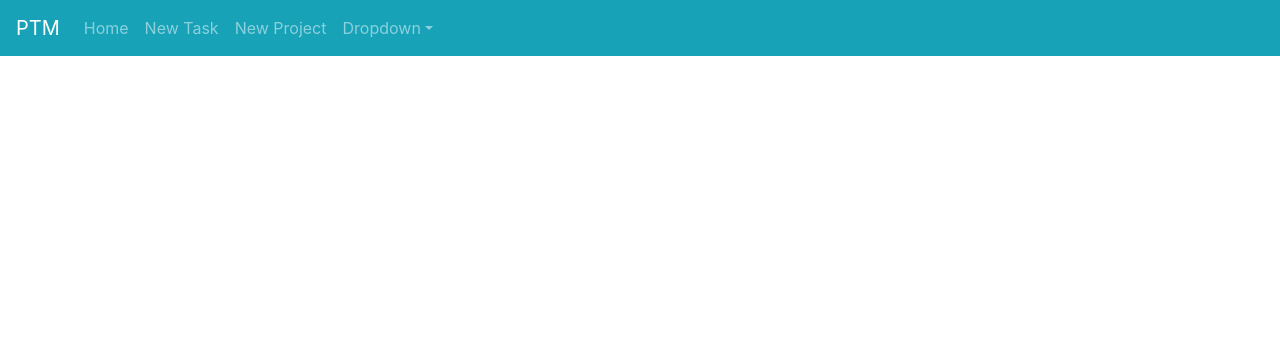
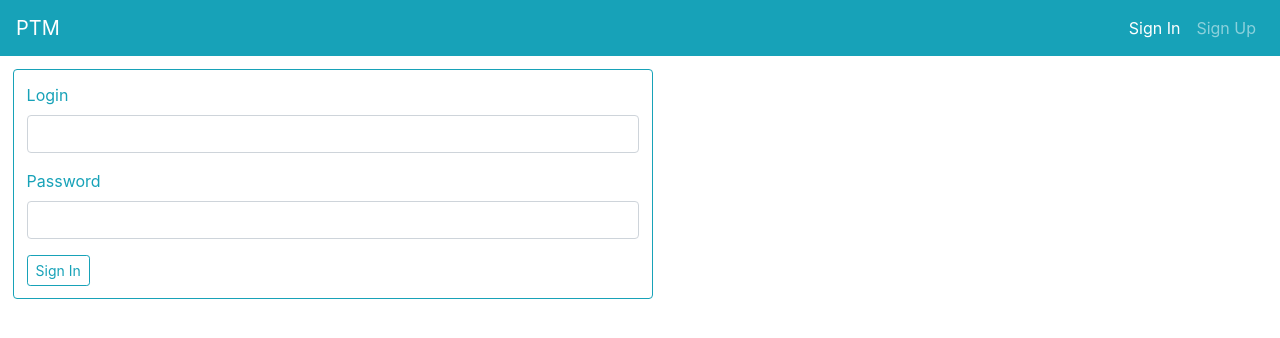
Before and after one commit to medvecky/ptm-react-web-client, a React (Create React App) app: page /#/signin in a window 1280 px wide. Shown: the top 338 px of the page. Built offline with nearby package versions, Linux system fonts and the light colour scheme.

Commit message:
Implementing sign in, sign out routes, some improvements

```diff
--- a/src/components/CreateProjectForm/CreateProjectForm.tsx
+++ b/src/components/CreateProjectForm/CreateProjectForm.tsx
@@ -2,6 +2,7 @@ import React, {useRef} from 'react'
 import './CreateProjectForm.css'
 import {Form, Button, Card} from 'react-bootstrap';
 import {CreateProjectDto} from "../../create-project.dto";
+import {useHistory} from "react-router";
 interface CreateProjectProps {
     onCreateProject: (createProjectDto: CreateProjectDto) => void;
     onClearFilter: (filter: string) => void;
@@ -10,6 +11,7 @@ interface CreateProjectProps {
 const CreateProjectForm: React.FC<CreateProjectProps> = props => {
     const titleInputRef = useRef<HTMLInputElement>(null);
     const descriptionInputRef = useRef<HTMLInputElement>(null);
+    const history = useHistory();
     const createProjectHandler = (event: React.FormEvent) => {
         event.preventDefault();
         const createProjectDto: CreateProjectDto = {
@@ -18,6 +20,7 @@ const CreateProjectForm: React.FC<CreateProjectProps> = props => {
             description: descriptionInputRef.current!.value,
         };
         props.onCreateProject(createProjectDto);
+        history.push('/');
     };
     return (
             <Card
--- a/src/components/CreateTaskForm/CreateTaskForm.tsx
+++ b/src/components/CreateTaskForm/CreateTaskForm.tsx
@@ -2,6 +2,7 @@ import React, {useRef} from 'react';
 import './CreateTask.css';
 import {Form, Button, Card} from 'react-bootstrap';
 import {CreateTaskDto} from "../../create-task.dto";
+import {useHistory} from "react-router";
 interface CreateTaskProps {
     onCreateTask: (createTaskDto: CreateTaskDto) => void;
 }
@@ -10,6 +11,7 @@ const CreateTaskForm: React.FC<CreateTaskProps> = props => {
     const titleInputRef = useRef<HTMLInputElement>(null);
     const descriptionInputRef = useRef<HTMLInputElement>(null);
     const projectInputRef = useRef<HTMLInputElement>(null);
+    const history = useHistory();
     const createTaskHandler = (event: React.FormEvent) => {
         event.preventDefault();
         const createTaskDto: CreateTaskDto = {
@@ -18,6 +20,7 @@ const CreateTaskForm: React.FC<CreateTaskProps> = props => {
             projectId: projectInputRef.current!.value
         };
         props.onCreateTask(createTaskDto);
+        history.push('/');
     };
     return (
             <Card
--- a/src/components/EditProjectForm/EditProjectForm.tsx
+++ b/src/components/EditProjectForm/EditProjectForm.tsx
@@ -3,6 +3,7 @@ import {Button, Card, Form} from "react-bootstrap";
 import {Project} from "../../project.model";
 import {EditProjectDto} from "../../edit-project.dto";
 import './EditProjectForm.css';
+import {useHistory} from "react-router";
 
 interface EditProjectProps {
     project: Project;
@@ -12,6 +13,7 @@ interface EditProjectProps {
 const EditProjectForm: React.FC<EditProjectProps> = (props) => {
     const titleRef = useRef<HTMLInputElement>(null);
     const descriptionRef = useRef<HTMLInputElement>(null);
+    const history = useHistory();
     const editProjectHandler = (event: React.FormEvent) => {
         event.preventDefault();
         const editProjectDto: EditProjectDto = {
@@ -20,6 +22,7 @@ const EditProjectForm: React.FC<EditProjectProps> = (props) => {
             description: descriptionRef.current!.value
         };
         props.onSubmit(editProjectDto);
+        history.push('/');
     };
     return (
         <Card
--- a/src/components/EditTaskForm/EditTaskForm.tsx
+++ b/src/components/EditTaskForm/EditTaskForm.tsx
@@ -4,6 +4,7 @@ import {Button, Card, Form} from "react-bootstrap";
 import {Task} from "../../task.model";
 import {EditTaskDto} from "../../edit-task.dto";
 import {TaskStatus} from "../../task.status.enum";
+import {useHistory} from "react-router";
 
 interface EditTaskProps {
     task: Task;
@@ -15,6 +16,7 @@ const EditTaskForm: React.FC<EditTaskProps> = (props) => {
     const descriptionRef = useRef<HTMLInputElement>(null);
     const statusRef = useRef<HTMLSelectElement>(null);
     const projectRef = useRef<HTMLInputElement>(null);
+    const history = useHistory();
     const editTaskHandler = (event: React.FormEvent) => {
         event.preventDefault();
         const editTaskDto: EditTaskDto = {
@@ -25,6 +27,7 @@ const EditTaskForm: React.FC<EditTaskProps> = (props) => {
             projectId: projectRef.current!.value
         };
         props.onSubmit(editTaskDto);
+        history.push('/');
     };
     return (
         <Card
--- a/src/components/NavBar.tsx
+++ b/src/components/NavBar.tsx
@@ -1,24 +1,50 @@
 import React from 'react';
-import {Nav, Navbar, NavDropdown} from "react-bootstrap";
-import { Link } from 'react-router-dom';
+import {Button, Nav, Navbar, NavDropdown} from "react-bootstrap";
+import {NavLink, useHistory} from 'react-router-dom';
 
-const NavBar :React.FC = () => {
+interface  NavBarProps {
+    onSignOut: () => void
+}
+
+const NavBar: React.FC<NavBarProps> = (props) => {
+    const history = useHistory();
+
+    const signOutHandler = () => {
+        props.onSignOut();
+        history.push('/');
+    };
+
     return (
         <Navbar bg="info" variant='dark' expand='md'>
             <Navbar.Brand href="#home">PTM</Navbar.Brand>
-            <Navbar.Toggle aria-controls="basic-navbar-nav" />
+            <Navbar.Toggle aria-controls="basic-navbar-nav"/>
             <Navbar.Collapse id="basic-navbar-nav">
                 <Nav className="mr-auto">
-                    <Nav.Link as={Link} to='/'>Home</Nav.Link>
-                    <Nav.Link as={Link} to='/new-task'>New Task</Nav.Link>
-                    <Nav.Link as={Link} to='/new-project'>New Project</Nav.Link>
+                    <Nav.Link
+                        as={NavLink}
+                        to='/'
+                        exact
+                    >
+                        Home
+                    </Nav.Link>
+                    <Nav.Link as={NavLink} to='/new-task'>New Task</Nav.Link>
+                    <Nav.Link as={NavLink} to='/new-project'>New Project</Nav.Link>
                     <NavDropdown title="Dropdown" id="basic-nav-dropdown">
                         <NavDropdown.Item href="#action/3.1">Reports</NavDropdown.Item>
                         <NavDropdown.Item href="#action/3.2">Another action</NavDropdown.Item>
                         <NavDropdown.Item href="#action/3.3">Something</NavDropdown.Item>
-                        <NavDropdown.Divider />
+                        <NavDropdown.Divider/>
                         <NavDropdown.Item href="#action/3.4">Separated link</NavDropdown.Item>
                     </NavDropdown>
+                </Nav>
+                <Nav>
+                    <Button
+                        variant="outline-light"
+                        type="submit" size='sm'
+                        onClick={signOutHandler}
+                    >
+                       Sign Out
+                    </Button>
                 </Nav>
             </Navbar.Collapse>
         </Navbar>
--- /dev/null
+++ b/src/components/NavBarNoAuth.tsx
@@ -0,0 +1,22 @@
+import React from 'react';
+import {Nav, Navbar} from "react-bootstrap";
+import {NavLink} from 'react-router-dom';
+
+const NavBarNoAuth: React.FC = () => {
+    return (
+        <Navbar bg="info" variant='dark' expand='md'>
+            <Navbar.Brand href="#home">PTM</Navbar.Brand>
+            <Navbar.Toggle aria-controls="basic-navbar-nav"/>
+            <Navbar.Collapse id="basic-navbar-nav">
+                <Nav className="mr-auto">
+                </Nav>
+                <Nav>
+                    <Nav.Link as={NavLink} to='/signin' exact>Sign In</Nav.Link>
+                    <Nav.Link as={NavLink} to='/signup'>Sign Up</Nav.Link>
+                </Nav>
+            </Navbar.Collapse>
+        </Navbar>
+    );
+};
+
+export default NavBarNoAuth;
--- a/src/components/PTMContainer/PTMContainer.tsx
+++ b/src/components/PTMContainer/PTMContainer.tsx
@@ -11,15 +11,18 @@ import {CreateProjectDto} from "../../create-project.dto";
 import {EditProjectDto} from "../../edit-project.dto";
 import ListsContainer from "../ListsContainer";
 import CreateProjectForm from "../CreateProjectForm/CreateProjectForm";
-import {Route, withRouter} from "react-router";
+import {Redirect, Route, Switch, withRouter} from "react-router";
 import EditTaskForm from "../EditTaskForm/EditTaskForm";
 import EditProjectForm from "../EditProjectForm/EditProjectForm";
+import NavBarNoAuth from "../NavBarNoAuth";
+import SignInForm from "../SignInForm/SignInForm";
 
 
 const PTMContainer: React.FC = (props) => {
     const [tasks, setTasks] = useState<Task[]>([]);
     const [projects, setProjects] = useState<Project[]>([]);
     const [projectFilter, setProjectFilter] = useState<string>('');
+    const [token, setToken] = useState<string>('');
 
     const addTaskHandler = (createTaskDto: CreateTaskDto) => {
         setTasks(
@@ -85,6 +88,16 @@ const PTMContainer: React.FC = (props) => {
         });
     };
 
+    const signInHandler = (login: string, password: string) => {
+        if (login === 'admin' && password === 'admin') {
+            setToken('xxxx');
+        }
+    };
+
+    const signOutHandler = () => {
+        setToken('');
+    };
+
     const lists = () => (
         <ListsContainer
             tasks={tasks}
@@ -103,12 +116,12 @@ const PTMContainer: React.FC = (props) => {
     );
 
     const createProject = () => (
-        <CreateProjectForm onCreateProject={addProjectHandler} onClearFilter={setProjectFilter} />
+        <CreateProjectForm onCreateProject={addProjectHandler} onClearFilter={setProjectFilter}/>
     );
 
     const editTask = (props: any) => {
         const task = tasks.find(task => task.id === props.match.params.id)
-        if(task) {
+        if (task) {
             return (
                 <EditTaskForm task={task} onSubmit={editTaskHandler}/>
             );
@@ -122,9 +135,9 @@ const PTMContainer: React.FC = (props) => {
     const editProject = (props: any) => {
         console.log('editProject', props)
         const project = projects.find(project => project.id === props.match.params.id)
-        if(project) {
+        if (project) {
             return (
-               <EditProjectForm project={project} onSubmit={editProjectHandler} />
+                <EditProjectForm project={project} onSubmit={editProjectHandler}/>
             );
         } else {
             return (
@@ -133,16 +146,42 @@ const PTMContainer: React.FC = (props) => {
         }
     };
 
+    const signIn = (props: any) => (
+        <SignInForm onSingIn={signInHandler} />
+    );
+
+    let routes;
+
+    if (token) {
+        routes = (
+            <div className='main'>
+                <NavBar onSignOut={signOutHandler}/>
+                <Switch>
+                    <Route path="/" exact component={lists}/>
+                    <Route path="/new-task" exact component={createTask}/>
+                    <Route path="/new-project" exact component={createProject}/>
+                    <Route path="/task/:id" exact component={editTask}/>
+                    <Route path="/project/:id" exact component={editProject}/>
+                    <Redirect from="/" to="/"/>
+                    {/*<Route render={() => <h1>Not found</h1>}/>*/}
+                </Switch>
+            </div>
+        );
+    } else {
+        routes = (
+            <div className='main'>
+                <NavBarNoAuth/>
+                <Switch>
+                    <Route path="/signin" exact component={signIn}/>
+                    <Route path="/signup" exact component={signIn}/>
+                    <Redirect from="/" to="/signin"/>
+                </Switch>
+            </div>
+        );
+    }
 
     return (
-        <div className='main'>
-            <NavBar/>
-            <Route path="/" exact component={lists}/>
-            <Route path="/new-task" exact component={createTask}/>
-            <Route path="/new-project" exact component={createProject}/>
-            <Route path="/task/:id" exact component={editTask} />
-            <Route path="/project/:id" exact component={editProject} />
-        </div>
+        routes
     );
 };
 
--- /dev/null
+++ b/src/components/SignInForm/SignInForm.css
@@ -0,0 +1,11 @@
+.SignIn {
+    width: 50%;
+    margin: 1%;
+    padding: 1%;
+}
+
+@media only screen and (max-width: 900px) {
+    .SignIn {
+        width: 95%;
+    }
+}
--- /dev/null
+++ b/src/components/SignInForm/SignInForm.tsx
@@ -0,0 +1,43 @@
+import React, {useRef} from 'react';
+import './SignInForm.css';
+import {Form, Button, Card} from 'react-bootstrap';
+import {useHistory} from "react-router";
+interface SignInProps {
+    onSingIn: (login: string, password: string) => void;
+}
+
+const SignInForm: React.FC<SignInProps> = props => {
+    const loginInputRef = useRef<HTMLInputElement>(null);
+    const passwordInputRef = useRef<HTMLInputElement>(null);
+    const history = useHistory();
+    const signInHandler = (event: React.FormEvent) => {
+        const login = loginInputRef.current!.value;
+        const password = passwordInputRef.current!.value;
+        event.preventDefault();
+        props.onSingIn(login, password);
+        history.push('/');
+    };
+    return (
+            <Card
+                className='CreateTask'
+                border="info"
+                text="info"
+            >
+                <Form onSubmit={signInHandler}>
+                    <Form.Group controlId="formLogin">
+                        <Form.Label>Login</Form.Label>
+                        <Form.Control type="text" ref={loginInputRef}/>
+                    </Form.Group>
+                    <Form.Group controlId="formPassword">
+                        <Form.Label>Password</Form.Label>
+                        <Form.Control type="text"  ref={passwordInputRef}/>
+                    </Form.Group>
+                    <Button variant="outline-info" type="submit" size='sm'>
+                        Sign In
+                    </Button>
+                </Form>
+            </Card>
+    );
+};
+
+export default SignInForm;
```
